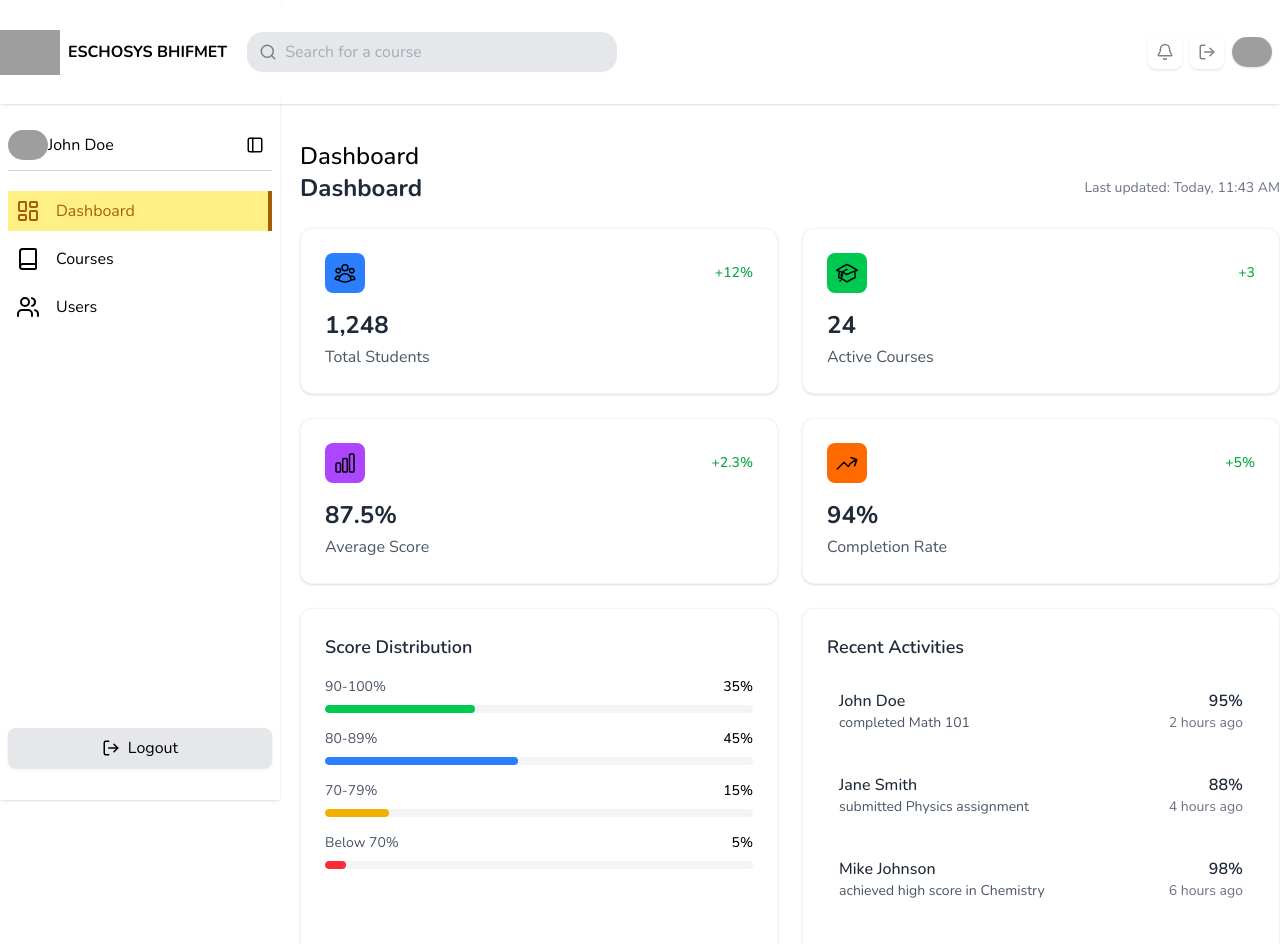
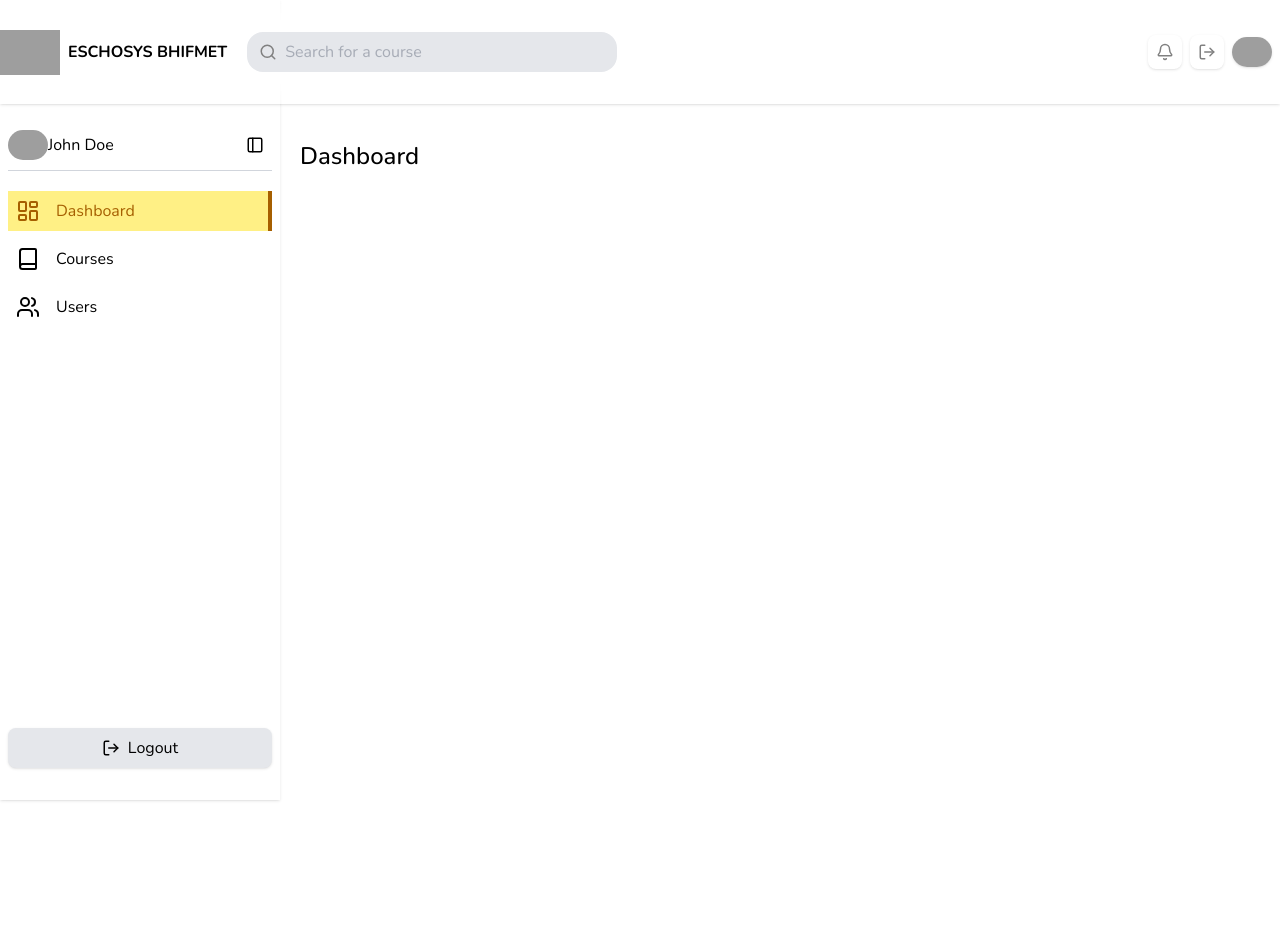
Before and after one commit to amandangum/Score-Tracker, a React (Vite) app: page /admin-dashboard in a window 1280 px wide. Shown: the top 944 px of the page. After the commit the page ends 800 px from the top, so only its background shows below. Built offline with nearby package versions, Linux system fonts and the light colour scheme; grey boxes are pictures that could not be loaded.

Commit message:
Modified Admin Dashboard

```diff
--- a/src/components/(admin-routes)/Dashboard/Dashboard.jsx
+++ b/src/components/(admin-routes)/Dashboard/Dashboard.jsx
@@ -1,102 +1,15 @@
-// components/Dashboard.jsx
-import React from 'react';
-import {
-  ChartBarIcon,
-  UserGroupIcon,
-  AcademicCapIcon,
-  ArrowTrendingUpIcon
-} from '@heroicons/react/24/outline';
+import React from 'react'
 
-const Dashboard = () => {
-  const stats = [
-    { title: 'Total Students', value: '1,248', icon: UserGroupIcon, color: 'bg-blue-500', change: '+12%' },
-    { title: 'Active Courses', value: '24', icon: AcademicCapIcon, color: 'bg-green-500', change: '+3' },
-    { title: 'Average Score', value: '87.5%', icon: ChartBarIcon, color: 'bg-purple-500', change: '+2.3%' },
-    { title: 'Completion Rate', value: '94%', icon: ArrowTrendingUpIcon, color: 'bg-orange-500', change: '+5%' },
-  ];
+function Dashboard() {
+  return (
+    <div>
 
-  const recentActivities = [
-    { user: 'John Doe', action: 'completed Math 101', score: '95%', time: '2 hours ago' },
-    { user: 'Jane Smith', action: 'submitted Physics assignment', score: '88%', time: '4 hours ago' },
-    { user: 'Mike Johnson', action: 'achieved high score in Chemistry', score: '98%', time: '6 hours ago' },
-    { user: 'Sarah Wilson', action: 'completed final exam', score: '91%', time: '1 day ago' },
-  ];
+        <div>
 
-  return (
-    <div className="space-y-6">
-      {/* Header */}
-      <div className="flex justify-between items-center">
-        <h1 className="text-2xl font-bold text-gray-800">Dashboard</h1>
-        <div className="text-sm text-gray-500">
-          Last updated: Today, {new Date().toLocaleTimeString([], { hour: '2-digit', minute: '2-digit' })}
-        </div>
-      </div>
-
-      {/* Stats Cards */}
-      <div className="grid grid-cols-1 md:grid-cols-2 lg:grid-cols-4 gap-6">
-        {stats.map((stat, index) => (
-          <div key={index} className="bg-white p-6 rounded-xl shadow-sm border border-gray-100">
-            <div className="flex items-center justify-between mb-4">
-              <div className={`p-2 rounded-lg ${stat.color} bg-opacity-10`}>
-                <stat.icon className={`h-6 w-6 ${stat.color.replace('bg-', 'text-')}`} />
-              </div>
-              <span className="text-sm font-medium text-green-600">{stat.change}</span>
-            </div>
-            <h3 className="text-2xl font-bold text-gray-800">{stat.value}</h3>
-            <p className="text-gray-600 mt-1">{stat.title}</p>
-          </div>
-        ))}
-      </div>
-
-      {/* Charts & Recent Activities */}
-      <div className="grid grid-cols-1 lg:grid-cols-2 gap-6">
-        {/* Score Distribution Chart */}
-        <div className="bg-white p-6 rounded-xl shadow-sm border border-gray-100">
-          <h2 className="text-lg font-semibold text-gray-800 mb-4">Score Distribution</h2>
-          <div className="space-y-4">
-            {[
-              { label: '90-100%', value: 35, color: 'bg-green-500' },
-              { label: '80-89%', value: 45, color: 'bg-blue-500' },
-              { label: '70-79%', value: 15, color: 'bg-yellow-500' },
-              { label: 'Below 70%', value: 5, color: 'bg-red-500' },
-            ].map((item, index) => (
-              <div key={index} className="space-y-2">
-                <div className="flex justify-between text-sm">
-                  <span className="text-gray-600">{item.label}</span>
-                  <span className="font-medium">{item.value}%</span>
-                </div>
-                <div className="h-2 bg-gray-100 rounded-full overflow-hidden">
-                  <div
-                    className={`h-full ${item.color} rounded-full`}
-                    style={{ width: `${item.value}%` }}
-                  />
-                </div>
-              </div>
-            ))}
-          </div>
         </div>
 
-        {/* Recent Activities */}
-        <div className="bg-white p-6 rounded-xl shadow-sm border border-gray-100">
-          <h2 className="text-lg font-semibold text-gray-800 mb-4">Recent Activities</h2>
-          <div className="space-y-4">
-            {recentActivities.map((activity, index) => (
-              <div key={index} className="flex items-center justify-between p-3 hover:bg-gray-50 rounded-lg">
-                <div>
-                  <p className="font-medium text-gray-800">{activity.user}</p>
-                  <p className="text-sm text-gray-600">{activity.action}</p>
-                </div>
-                <div className="text-right">
-                  <p className="font-semibold text-gray-800">{activity.score}</p>
-                  <p className="text-sm text-gray-500">{activity.time}</p>
-                </div>
-              </div>
-            ))}
-          </div>
-        </div>
-      </div>
     </div>
-  );
-};
+  )
+}
 
-export default Dashboard;
+export default Dashboard
```
